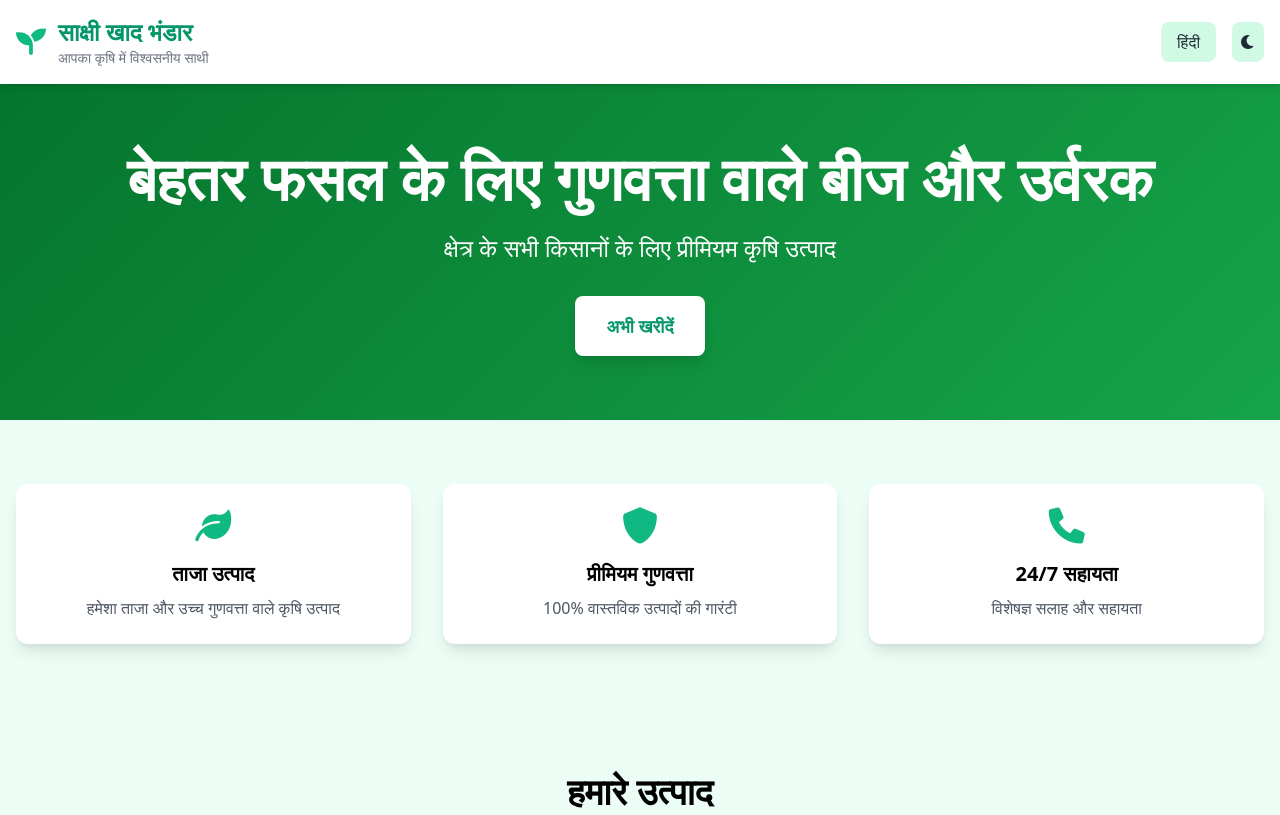
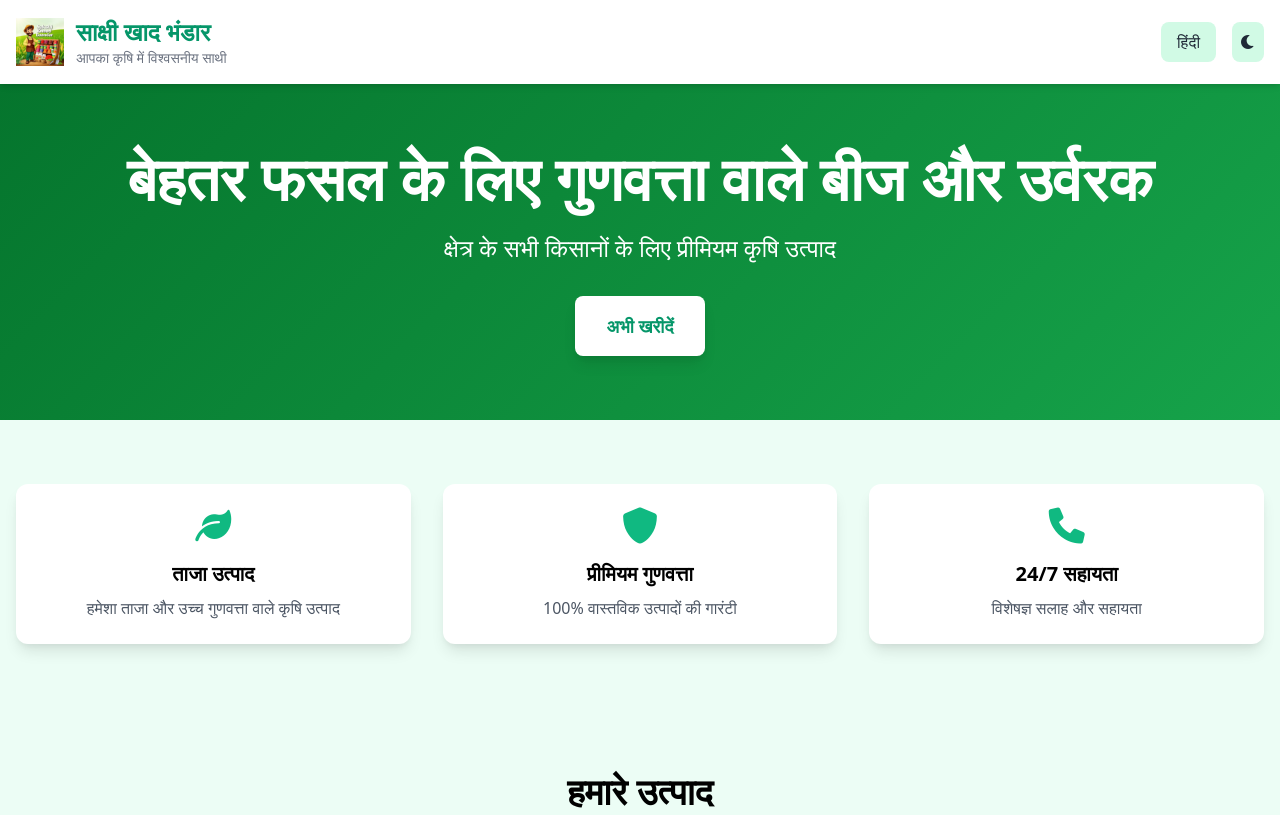
Before and after one commit to Nitin-Yadav-developer/shop, a plain HTML site: page index.html in a window 1280 px wide. Shown: the top 815 px of the page. Drawn offline with nearby package versions, Linux system fonts and the light colour scheme.

Commit message:
Add files via upload

```diff
--- a/index.html
+++ b/index.html
@@ -12,16 +12,36 @@
     <meta name="robots" content="index, follow">
     <meta name="language" content="Hindi, English">
     <meta name="geo.region" content="IN-UP">
-    <meta name="geo.placename" content="Vishunpur, Uttar Pradesh">
-    <meta name="geo.position" content="27.376751;78.946327">
+    <meta name="geo.placename" content="Vishunpur, Uttar Pradesh">    <meta name="geo.position" content="27.376751;78.946327">
     <meta name="ICBM" content="27.376751, 78.946327">
+
+    <!-- Favicon and App Icons -->
+    <link rel="icon" type="image/png" sizes="32x32" href="logo.png">
+    <link rel="icon" type="image/png" sizes="16x16" href="logo.png">
+    <link rel="shortcut icon" type="image/png" href="logo.png">
+    <link rel="apple-touch-icon" href="logo.png">
+    <link rel="apple-touch-icon" sizes="57x57" href="logo.png">
+    <link rel="apple-touch-icon" sizes="72x72" href="logo.png">
+    <link rel="apple-touch-icon" sizes="76x76" href="logo.png">
+    <link rel="apple-touch-icon" sizes="114x114" href="logo.png">
+    <link rel="apple-touch-icon" sizes="120x120" href="logo.png">
+    <link rel="apple-touch-icon" sizes="144x144" href="logo.png">
+    <link rel="apple-touch-icon" sizes="152x152" href="logo.png">
+    <link rel="apple-touch-icon" sizes="180x180" href="logo.png">
+    <meta name="msapplication-TileImage" content="logo.png">
+    <meta name="msapplication-TileColor" content="#16a34a">
+    <meta name="theme-color" content="#16a34a">
 
     <!-- Open Graph / Facebook -->
     <meta property="og:type" content="business.business">
     <meta property="og:title" content="Sakshi Khaad Bhandar - Quality Agricultural Products">
-    <meta property="og:description" content="Your trusted partner in agriculture. Premium seeds, fertilizers, and farming equipment in Vishunpur, Uttar Pradesh. Visit us for expert farming advice.">
-    <meta property="og:url" content="https://sakshikhaadbhandar.alllinkprovide.me/">
+    <meta property="og:description" content="Your trusted partner in agriculture. Premium seeds, fertilizers, and farming equipment in Vishunpur, Uttar Pradesh. Visit us for expert farming advice.">    <meta property="og:url" content="https://sakshikhaadbhandar.alllinkprovide.me/">
     <meta property="og:site_name" content="Sakshi Khaad Bhandar">
+    <meta property="og:image" content="logo.png">
+    <meta property="og:image:type" content="image/png">
+    <meta property="og:image:width" content="1200">
+    <meta property="og:image:height" content="630">
+    <meta property="og:image:alt" content="Sakshi Khaad Bhandar - Agricultural Products Store Logo">
     <meta property="og:locale" content="hi_IN">
     <meta property="og:locale:alternate" content="en_IN">
     <meta property="business:contact_data:street_address" content="Ghiror Road">
@@ -31,18 +51,20 @@
     <meta property="business:contact_data:country_name" content="India">
 
     <!-- Twitter -->
-    <meta property="twitter:card" content="summary_large_image">
-    <meta property="twitter:title" content="Sakshi Khaad Bhandar - Quality Agricultural Products">
+    <meta property="twitter:card" content="summary_large_image">    <meta property="twitter:title" content="Sakshi Khaad Bhandar - Quality Agricultural Products">
     <meta property="twitter:description" content="Premium agricultural products and expert farming advice in Vishunpur, UP. Seeds, fertilizers, pesticides & more.">
+    <meta property="twitter:image" content="logo.png">
+    <meta property="twitter:image:alt" content="Sakshi Khaad Bhandar Logo">
 
     <!-- Local Business Schema.org structured data -->
     <script type="application/ld+json">
     {
       "@context": "https://schema.org",
-      "@type": "Store",
-      "name": "Sakshi Khaad Bhandar",
+      "@type": "Store",      "name": "Sakshi Khaad Bhandar",
       "description": "Leading agricultural store providing quality seeds, fertilizers, pesticides, and farming equipment",
       "url": "https://sakshikhaadbhandar.alllinkprovide.me/",
+      "logo": "logo.png",
+      "image": "logo.png",
       "telephone": "+91-98765-43210",
       "email": "info@SakshiKhaadbhnadar.com",
       "address": {
@@ -248,9 +270,8 @@
     <!-- Header -->
     <header class="bg-white shadow-md sticky top-0 z-50">
         <div class="container mx-auto px-4 py-4">
-            <div class="flex justify-between items-center">
-                <div class="flex items-center space-x-3">
-                    <i class="fas fa-seedling text-green-500 text-3xl"></i>
+            <div class="flex justify-between items-center">                <div class="flex items-center space-x-3">
+                    <img src="logo.png" alt="Sakshi Khaad Bhandar Logo" class="w-12 h-12 object-contain">
                     <div>
                         <h1 class="text-2xl font-bold text-green-600" id="site-title">GreenHarvest Agro</h1>
                         <p class="text-sm text-gray-500" id="site-subtitle">Your Trusted Partner in Agriculture</p>
```
Also changed, not shown: logo.png (added).
